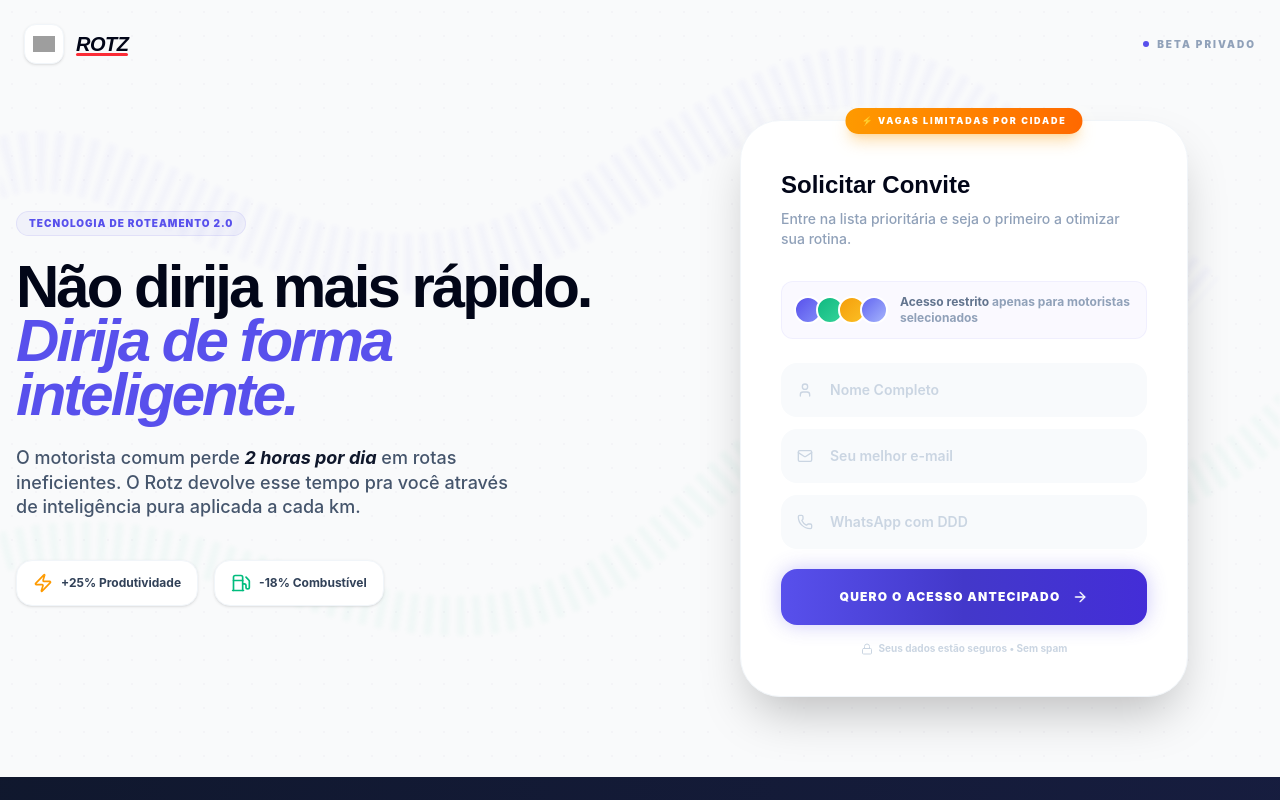
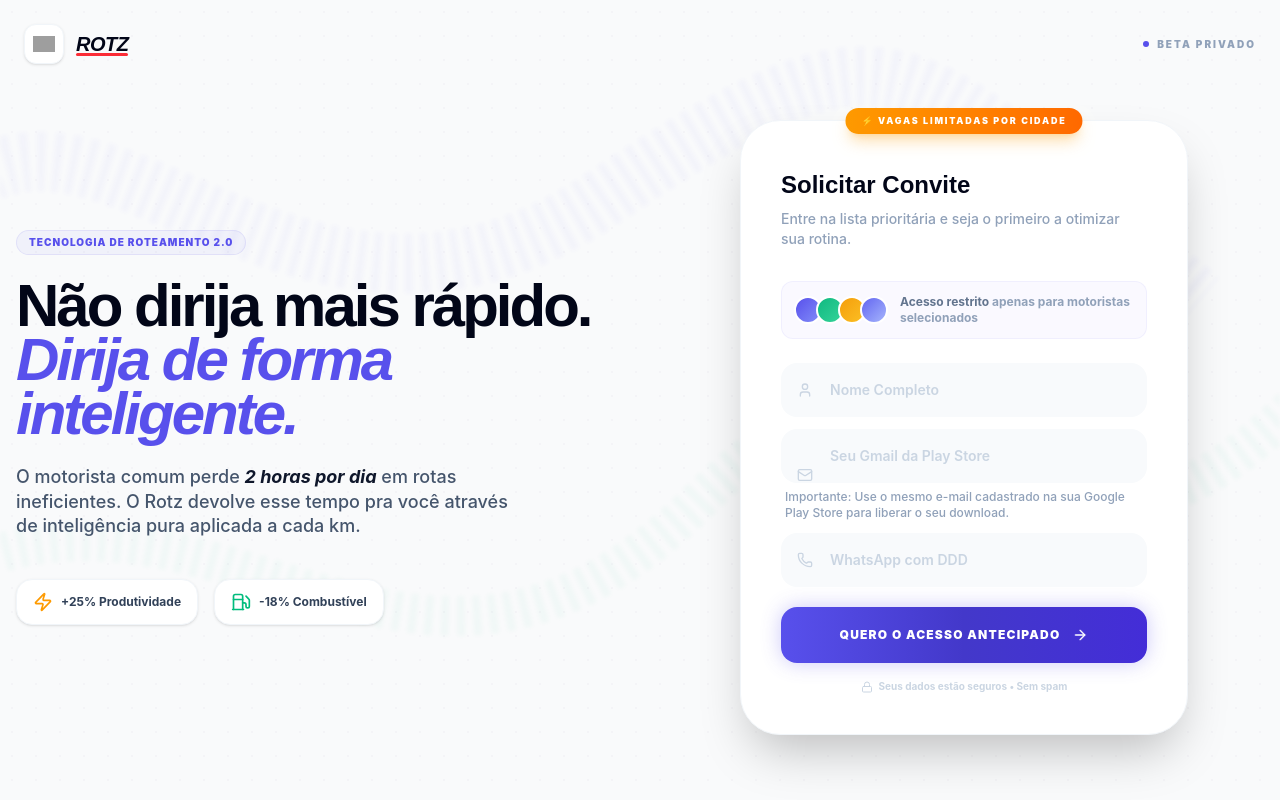
Before and after one commit to Renato364/rotz-landing-page, a React (Vite) app: page / in a window 1280 px wide. Shown: the top 800 px of the page. Built offline with nearby package versions, Linux system fonts and the light colour scheme; no server answers; grey boxes are pictures that could not be loaded.

Commit message:
feat: update email placeholder and add helper text for Play Store

```diff
--- a/src/App.tsx
+++ b/src/App.tsx
@@ -235,10 +235,13 @@
                       <div className="relative group">
                         <Mail className="absolute left-4 top-1/2 -translate-y-1/2 w-4 h-4 text-slate-300 group-focus-within:text-primary transition-colors" />
                         <input
-                          id="email" name="email" type="email" required placeholder="Seu melhor e-mail"
+                          id="email" name="email" type="email" required placeholder="Seu Gmail da Play Store"
                           value={formData.email} onChange={handleChange}
                           className="w-full bg-[#F8FAFC] border border-transparent rounded-2xl py-4 pl-12 pr-4 focus:ring-2 focus:ring-primary/10 focus:bg-white focus:border-primary/20 focus:scale-[1.01] transition-all text-slate-700 placeholder:text-slate-300 font-semibold text-sm"
                         />
+                        <p className="text-[10px] sm:text-xs text-slate-400 font-medium mt-1.5 ml-1">
+                          Importante: Use o mesmo e-mail cadastrado na sua Google Play Store para liberar o seu download.
+                        </p>
                       </div>
                       <div className="relative group">
                         <Phone className="absolute left-4 top-1/2 -translate-y-1/2 w-4 h-4 text-slate-300 group-focus-within:text-primary transition-colors" />
```
